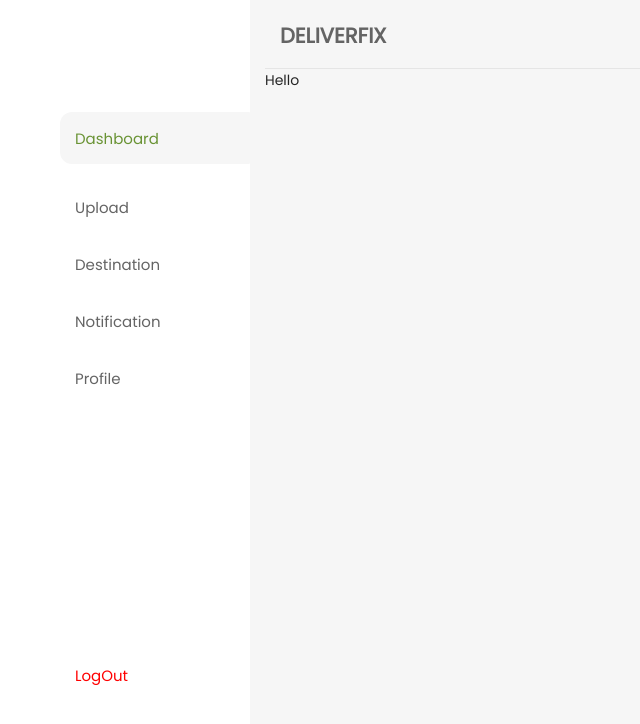
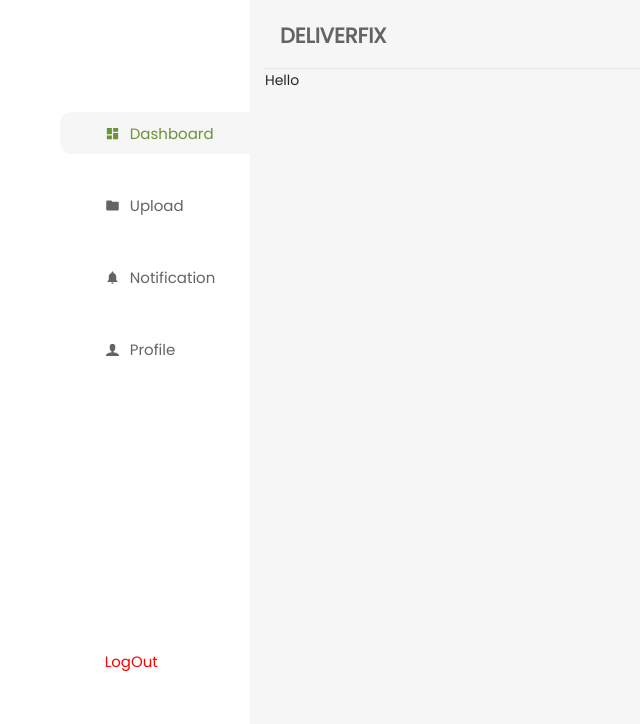
Before and after one commit to Razeb12/deliver-fix-dashboard-, a React (Create React App) app: page / in a window 1280 px wide. Both pictures are taken after typing "name@example.com", "Sample123" into the empty fields and a click on the button "Login". Shown: the top 724 px of the page, without its empty margins (0-640 px from the left). Built offline with nearby package versions, Linux system fonts and the light colour scheme.

Commit message:
sidebar fix

```diff
--- a/src/App.js
+++ b/src/App.js
@@ -1,7 +1,21 @@
 import "./App.scss";
 import { Routes, Route } from "react-router-dom";
-import { Signin, DashboardPage } from "./pages";
-import { SIGNIN, DASHBOARD_PAGE } from "./routes";
+import {
+  Signin,
+  DashboardPage,
+  ProfilePage,
+  UploadPage,
+  DestinationPage,
+  NotificationPage,
+} from "./pages";
+import {
+  SIGNIN,
+  DASHBOARD_PAGE,
+  PROFILE_PAGE,
+  UPLOAD_PAGE,
+  DESTINATION_PAGE,
+  NOTIFICATION_PAGE,
+} from "./routes";
 import DashboardLayout from "./layouts/DashboardLayout";
 
 function App() {
@@ -11,6 +25,10 @@ function App() {
         <Route path={SIGNIN} element={<Signin />} />
         <Route element={<DashboardLayout />}>
           <Route path={DASHBOARD_PAGE} element={<DashboardPage />} />
+          <Route path={PROFILE_PAGE} element={<ProfilePage />} />
+          <Route path={UPLOAD_PAGE} element={<UploadPage />} />
+          <Route path={DESTINATION_PAGE} element={<DestinationPage />} />
+          <Route path={NOTIFICATION_PAGE} element={<NotificationPage />} />
         </Route>
       </Routes>
     </div>
--- a/src/components/ui/sidebar/Sidebar.jsx
+++ b/src/components/ui/sidebar/Sidebar.jsx
@@ -4,54 +4,50 @@ import {
   DASHBOARD_PAGE,
   PROFILE_PAGE,
   UPLOAD_PAGE,
-  DESTINATION_PAGE,
   NOTIFICATION_PAGE,
 } from "../../../routes";
+import { MdDashboard, MdFolder, MdNotifications } from "react-icons/md";
+import { ImUser } from "react-icons/im";
 
 const navLinks = [
   {
     name: "Dashboard",
     linkUrl: DASHBOARD_PAGE,
+    icon: <MdDashboard />,
   },
   {
     name: "Upload",
-    linkUrl: PROFILE_PAGE,
-  },
-  {
-    name: "Destination",
     linkUrl: UPLOAD_PAGE,
+    icon: <MdFolder />,
   },
   {
     name: "Notification",
-    linkUrl: DESTINATION_PAGE,
+    linkUrl: NOTIFICATION_PAGE,
+    icon: <MdNotifications />,
   },
   {
     name: "Profile",
-    linkUrl: NOTIFICATION_PAGE,
+    linkUrl: PROFILE_PAGE,
+    icon: <ImUser />,
   },
 ];
 
 const Sidebar = () => {
   const activeStyle = {
     color: "#699334",
-    width: "200px",
-    height: "52px",
-    display: "flex",
-    flexDirection: "column",
-    justifyContent: "center",
     background: "#f6f6f6",
     borderRadius: "12px",
   };
   return (
     <div className="sidebar_container">
       <div className="sidebar_contents">
-        {navLinks.map(({ name, linkUrl, index }) => (
+        {navLinks.map(({ name, linkUrl, index, icon }) => (
           <NavLink
             to={linkUrl}
             key={index}
             style={({ isActive }) => (isActive ? activeStyle : undefined)}
           >
-            {name}
+            {icon} {name}
           </NavLink>
         ))}
         <div className="sidebar_logout">
--- a/src/components/ui/sidebar/style.scss
+++ b/src/components/ui/sidebar/style.scss
@@ -25,7 +25,10 @@
       line-height: 27px;
       color: #646464;
       width: 100%;
-      padding: 0 1em;
+      padding: 0.5em 3em;
+      display: flex;
+      align-items: center;
+      gap: 10px;
     }
 
     .sidebar_logout {
--- /dev/null
+++ b/src/pages/destination-page/DestinationPage.jsx
@@ -0,0 +1,5 @@
+import React from "react";
+
+export default function DestinationPage() {
+  return <div>DestinationPage</div>;
+}
--- a/src/pages/index.js
+++ b/src/pages/index.js
@@ -1,3 +1,7 @@
 export { default as Signin } from "./signin/Signin";
 export { default as SamplePage } from "./sample/Sample";
 export { default as DashboardPage } from "./dashboard/Dashboard";
+export { default as ProfilePage } from "./profile-page/ProfilePage";
+export { default as UploadPage } from "./upload-page/UploadPage";
+export { default as DestinationPage } from "./destination-page/DestinationPage";
+export { default as NotificationPage } from "./notification-page/NotificationPage";
--- /dev/null
+++ b/src/pages/notification-page/NotificationPage.jsx
@@ -0,0 +1,7 @@
+import React from "react";
+
+const NotificationPage = () => {
+  return <div>Notifications</div>;
+};
+
+export default NotificationPage;
--- /dev/null
+++ b/src/pages/profile-page/ProfilePage.jsx
@@ -0,0 +1,7 @@
+import React from "react";
+
+const ProfilePage = () => {
+  return <div>Profile Page</div>;
+};
+
+export default ProfilePage;
--- /dev/null
+++ b/src/pages/upload-page/UploadPage.jsx
@@ -0,0 +1,5 @@
+const UploadPage = () => {
+  return <div>Upload Page</div>;
+};
+
+export default UploadPage;
```
